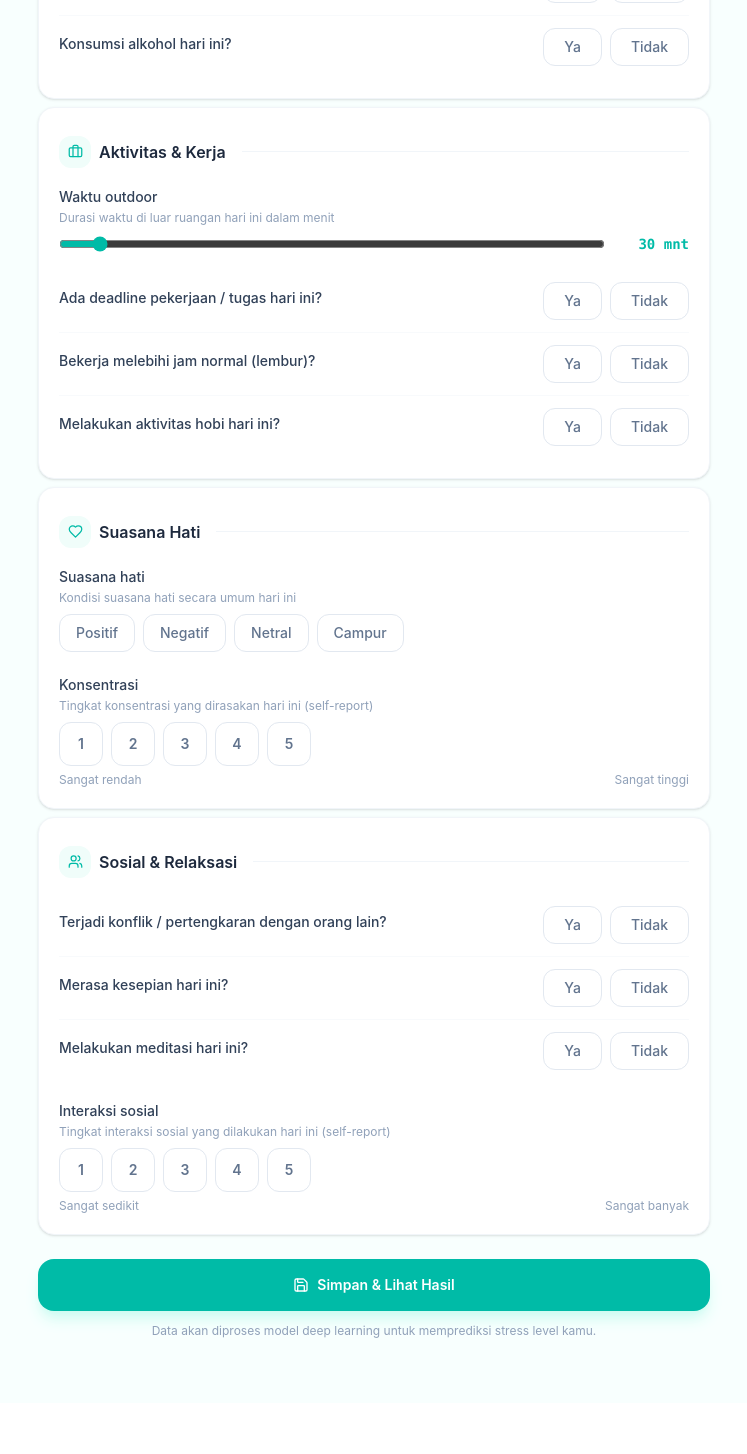
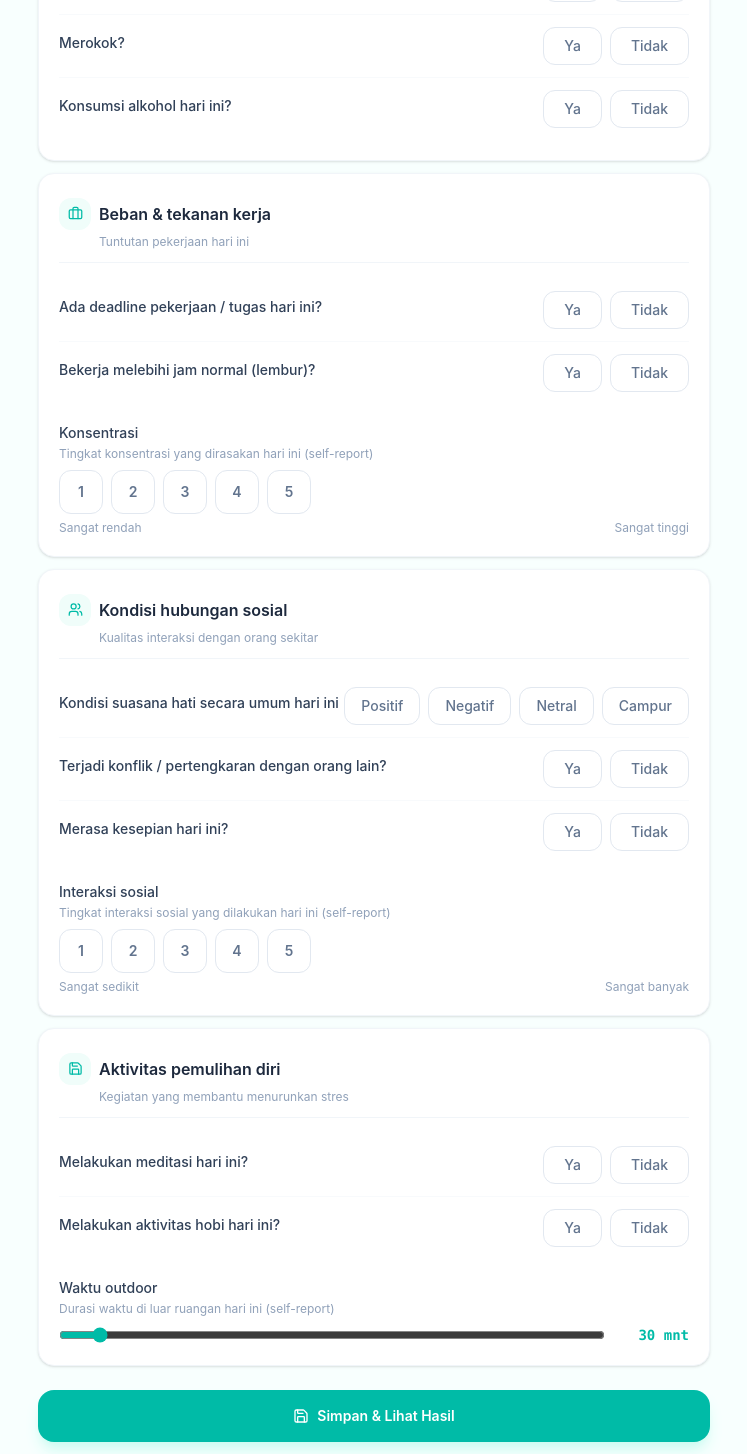
Before and after one commit to WasNi1/stresstracker-ai, a React app in the folder frontend/: page /input-harian in a window 1280 px wide. Shown: the part 840-2294 px from the top of the page, without its empty margins (396-1143 px from the left). Before the commit the page ends 2243 px from the top, so only its background shows below. Built offline with nearby package versions, Linux system fonts and the light colour scheme; no server answers; the HTML template or start-up script is replaced by a standard one.

Commit message:
Mengubah pengelompokan data inputan dan juga mengubah durasi tidur otomatis menjadi menit

```diff
--- a/frontend/src/pages/DailyInput.jsx
+++ b/frontend/src/pages/DailyInput.jsx
@@ -1,8 +1,8 @@
 import { useState, useMemo } from 'react'
 import { useNavigate } from 'react-router-dom'
 import {
-  LuMoon, LuSun, LuLeaf, LuSmartphone, LuBriefcase,
-  LuHeart, LuUsers, LuSave,
+  LuMoon, LuFlaskConical, LuBriefcase,
+  LuUsers, LuSave,
 } from 'react-icons/lu'
 import MainLayout from '../layouts/MainLayout'
 
@@ -22,7 +22,8 @@ function menitKeJam(menit) {
   if (menit === null) return '-'
   const j = Math.floor(menit / 60)
   const m = menit % 60
-  return `${j} jam ${m} menit`
+  const jamStr = j > 0 && m > 0 ? `${j} jam ${m} menit` : j > 0 ? `${j} jam` : `${m} menit`
+  return `${menit} menit (${jamStr})`
 }
 
 /* ─────────────────────────────────
@@ -75,14 +76,17 @@ function FieldLabel({ children, sub }) {
   )
 }
 
-function SectionHeader({ icon: Icon, title }) {
+function SectionHeader({ icon: Icon, title, sub }) {
   return (
-    <div className='flex items-center gap-2 mb-4 pt-2'>
-      <div className='w-8 h-8 bg-teal-50 rounded-xl flex items-center justify-center'>
-        <Icon size={15} className='text-teal-500' />
+    <div className='mb-4 pt-1'>
+      <div className='flex items-center gap-2 mb-1'>
+        <div className='w-8 h-8 bg-teal-50 rounded-xl flex items-center justify-center'>
+          <Icon size={15} className='text-teal-500' />
+        </div>
+        <h3 className='text-base font-semibold text-slate-800'>{title}</h3>
       </div>
-      <h3 className='text-base font-semibold text-slate-800'>{title}</h3>
-      <div className='flex-1 h-px bg-slate-100 ml-2' />
+      {sub && <p className='text-xs text-slate-400 ml-10'>{sub}</p>}
+      <div className='h-px bg-slate-100 mt-3' />
     </div>
   )
 }
@@ -255,11 +259,11 @@ function DailyInput() {
           <p className='text-sm text-slate-400 mt-1'>Isi data hari ini untuk melihat prediksi stress level kamu.</p>
         </div>
 
-        <div className='space-y-2'>
+        <div className='space-y-3'>
 
-          {/* ── TIDUR ── */}
+          {/* ── 1. POLA & KUALITAS TIDUR ── */}
           <div className='bg-white border border-slate-100 rounded-2xl p-5 shadow-sm'>
-            <SectionHeader icon={LuMoon} title='Tidur' />
+            <SectionHeader icon={LuMoon} title='Pola & kualitas tidur' sub='Seberapa nyenyak seseorang beristirahat' />
 
             <div className='grid grid-cols-2 gap-4 mb-4'>
               <div>
@@ -284,7 +288,7 @@ function DailyInput() {
 
             {/* Durasi otomatis */}
             <div className={`rounded-xl px-4 py-3 mb-4 flex items-center justify-between ${durasi !== null ? 'bg-teal-50 border border-teal-100' : 'bg-slate-50 border border-slate-100'}`}>
-              <span className='text-xs text-slate-500'>Durasi tidur (otomatis)</span>
+              <span className='text-xs text-slate-500'>durasi_tidur_menit (otomatis)</span>
               <span className={`text-sm font-semibold ${durasi !== null ? 'text-teal-600' : 'text-slate-400'}`}>
                 {durasi !== null ? menitKeJam(durasi) : 'Isi jam tidur & bangun'}
               </span>
@@ -292,11 +296,11 @@ function DailyInput() {
 
             <div className='space-y-0 divide-y divide-slate-50'>
               <div className='flex justify-between items-center py-3'>
-                <FieldLabel>Sering terbangun saat tidur malam?</FieldLabel>
+                <FieldLabel sub=''>Sering terbangun saat tidur malam?</FieldLabel>
                 <YesNo value={form.sering_terbangun_malam} onChange={set('sering_terbangun_malam')} />
               </div>
               <div className='flex justify-between items-center py-3'>
-                <FieldLabel>Mengalami mimpi buruk?</FieldLabel>
+                <FieldLabel sub=''>Mengalami mimpi buruk?</FieldLabel>
                 <YesNo value={form.mimpi_buruk} onChange={set('mimpi_buruk')} />
               </div>
             </div>
@@ -309,65 +313,38 @@ function DailyInput() {
             </div>
           </div>
 
-          {/* ── KONSUMSI ── */}
+          {/* ── 2. KONSUMSI ZAT & SUBSTANSI ── */}
           <div className='bg-white border border-slate-100 rounded-2xl p-5 shadow-sm'>
-            <SectionHeader icon={LuLeaf} title='Konsumsi' />
+            <SectionHeader icon={LuFlaskConical} title='Konsumsi zat & substansi' sub='Zat yang dikonsumsi dan mempengaruhi tubuh' />
             <div className='space-y-0 divide-y divide-slate-50'>
               <div className='flex justify-between items-center py-3'>
-                <FieldLabel>Minum kopi hari ini?</FieldLabel>
+                <FieldLabel sub=''>Minum kopi hari ini?</FieldLabel>
                 <YesNo value={form.minum_kopi_hari_ini} onChange={set('minum_kopi_hari_ini')} />
               </div>
               <div className='flex justify-between items-center py-3'>
-                <FieldLabel>Merokok?</FieldLabel>
+                <FieldLabel sub=''>Merokok?</FieldLabel>
                 <YesNo value={form.merokok} onChange={set('merokok')} />
               </div>
               <div className='flex justify-between items-center py-3'>
-                <FieldLabel>Konsumsi alkohol hari ini?</FieldLabel>
+                <FieldLabel sub=''>Konsumsi alkohol hari ini?</FieldLabel>
                 <YesNo value={form.konsumsi_alkohol} onChange={set('konsumsi_alkohol')} />
               </div>
             </div>
           </div>
 
-          {/* ── AKTIVITAS & KERJA ── */}
+          {/* ── 3. BEBAN & TEKANAN KERJA ── */}
           <div className='bg-white border border-slate-100 rounded-2xl p-5 shadow-sm'>
-            <SectionHeader icon={LuBriefcase} title='Aktivitas & Kerja' />
+            <SectionHeader icon={LuBriefcase} title='Beban & tekanan kerja' sub='Tuntutan pekerjaan hari ini' />
 
-            <div className='mb-4'>
-              <FieldLabel sub='Durasi waktu di luar ruangan hari ini dalam menit'>
-                Waktu outdoor
-              </FieldLabel>
-              <SliderRow min={0} max={480} step={10} value={form.waktu_outdoor} onChange={set('waktu_outdoor')} unit=' mnt' />
-            </div>
-
-            <div className='space-y-0 divide-y divide-slate-50'>
+            <div className='space-y-0 divide-y divide-slate-50 mb-4'>
               <div className='flex justify-between items-center py-3'>
-                <FieldLabel>Ada deadline pekerjaan / tugas hari ini?</FieldLabel>
+                <FieldLabel sub=''>Ada deadline pekerjaan / tugas hari ini?</FieldLabel>
                 <YesNo value={form.deadline_hari_ini} onChange={set('deadline_hari_ini')} />
               </div>
               <div className='flex justify-between items-center py-3'>
-                <FieldLabel>Bekerja melebihi jam normal (lembur)?</FieldLabel>
+                <FieldLabel sub=''>Bekerja melebihi jam normal (lembur)?</FieldLabel>
                 <YesNo value={form.lembur} onChange={set('lembur')} />
               </div>
-              <div className='flex justify-between items-center py-3'>
-                <FieldLabel>Melakukan aktivitas hobi hari ini?</FieldLabel>
-                <YesNo value={form.aktivitas_hobi} onChange={set('aktivitas_hobi')} />
-              </div>
-            </div>
-          </div>
-
-          {/* ── SUASANA HATI ── */}
-          <div className='bg-white border border-slate-100 rounded-2xl p-5 shadow-sm'>
-            <SectionHeader icon={LuHeart} title='Suasana Hati' />
-
-            <div className='mb-5'>
-              <FieldLabel sub='Kondisi suasana hati secara umum hari ini'>
-                Suasana hati
-              </FieldLabel>
-              <ChipGroup
-                options={['Positif', 'Negatif', 'Netral', 'Campur']}
-                value={form.suasana_hati}
-                onChange={set('suasana_hati')}
-              />
             </div>
 
             <div>
@@ -384,22 +361,26 @@ function DailyInput() {
             </div>
           </div>
 
-          {/* ── SOSIAL ── */}
+          {/* ── 4. KONDISI HUBUNGAN SOSIAL ── */}
           <div className='bg-white border border-slate-100 rounded-2xl p-5 shadow-sm'>
-            <SectionHeader icon={LuUsers} title='Sosial & Relaksasi' />
+            <SectionHeader icon={LuUsers} title='Kondisi hubungan sosial' sub='Kualitas interaksi dengan orang sekitar' />
 
             <div className='space-y-0 divide-y divide-slate-50 mb-4'>
               <div className='flex justify-between items-center py-3'>
-                <FieldLabel>Terjadi konflik / pertengkaran dengan orang lain?</FieldLabel>
+                <FieldLabel sub=''>Kondisi suasana hati secara umum hari ini</FieldLabel>
+                <ChipGroup
+                  options={['Positif', 'Negatif', 'Netral', 'Campur']}
+                  value={form.suasana_hati}
+                  onChange={set('suasana_hati')}
+                />
+              </div>
+              <div className='flex justify-between items-center py-3'>
+                <FieldLabel sub=''>Terjadi konflik / pertengkaran dengan orang lain?</FieldLabel>
                 <YesNo value={form.konflik_interpersonal} onChange={set('konflik_interpersonal')} />
               </div>
               <div className='flex justify-between items-center py-3'>
-                <FieldLabel>Merasa kesepian hari ini?</FieldLabel>
+                <FieldLabel sub=''>Merasa kesepian hari ini?</FieldLabel>
                 <YesNo value={form.merasa_kesepian} onChange={set('merasa_kesepian')} />
-              </div>
-              <div className='flex justify-between items-center py-3'>
-                <FieldLabel>Melakukan meditasi hari ini?</FieldLabel>
-                <YesNo value={form.meditasi} onChange={set('meditasi')} />
               </div>
             </div>
 
@@ -414,6 +395,29 @@ function DailyInput() {
                 leftLabel='Sangat sedikit'
                 rightLabel='Sangat banyak'
               />
+            </div>
+          </div>
+
+          {/* ── 5. AKTIVITAS PEMULIHAN DIRI ── */}
+          <div className='bg-white border border-slate-100 rounded-2xl p-5 shadow-sm'>
+            <SectionHeader icon={LuSave} title='Aktivitas pemulihan diri' sub='Kegiatan yang membantu menurunkan stres' />
+
+            <div className='space-y-0 divide-y divide-slate-50 mb-4'>
+              <div className='flex justify-between items-center py-3'>
+                <FieldLabel sub=''>Melakukan meditasi hari ini?</FieldLabel>
+                <YesNo value={form.meditasi} onChange={set('meditasi')} />
+              </div>
+              <div className='flex justify-between items-center py-3'>
+                <FieldLabel sub=''>Melakukan aktivitas hobi hari ini?</FieldLabel>
+                <YesNo value={form.aktivitas_hobi} onChange={set('aktivitas_hobi')} />
+              </div>
+            </div>
+
+            <div>
+              <FieldLabel sub='Durasi waktu di luar ruangan hari ini (self-report)'>
+                Waktu outdoor
+              </FieldLabel>
+              <SliderRow min={0} max={480} step={10} value={form.waktu_outdoor} onChange={set('waktu_outdoor')} unit=' mnt' />
             </div>
           </div>
 
```
